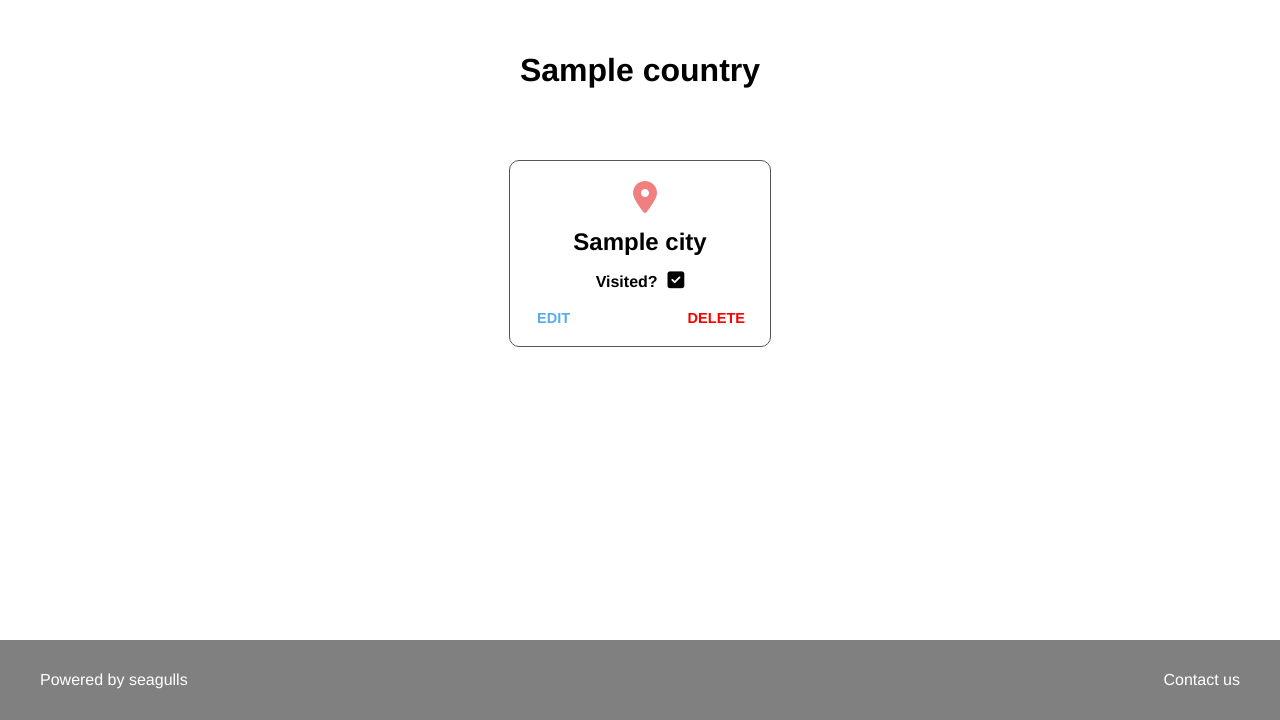
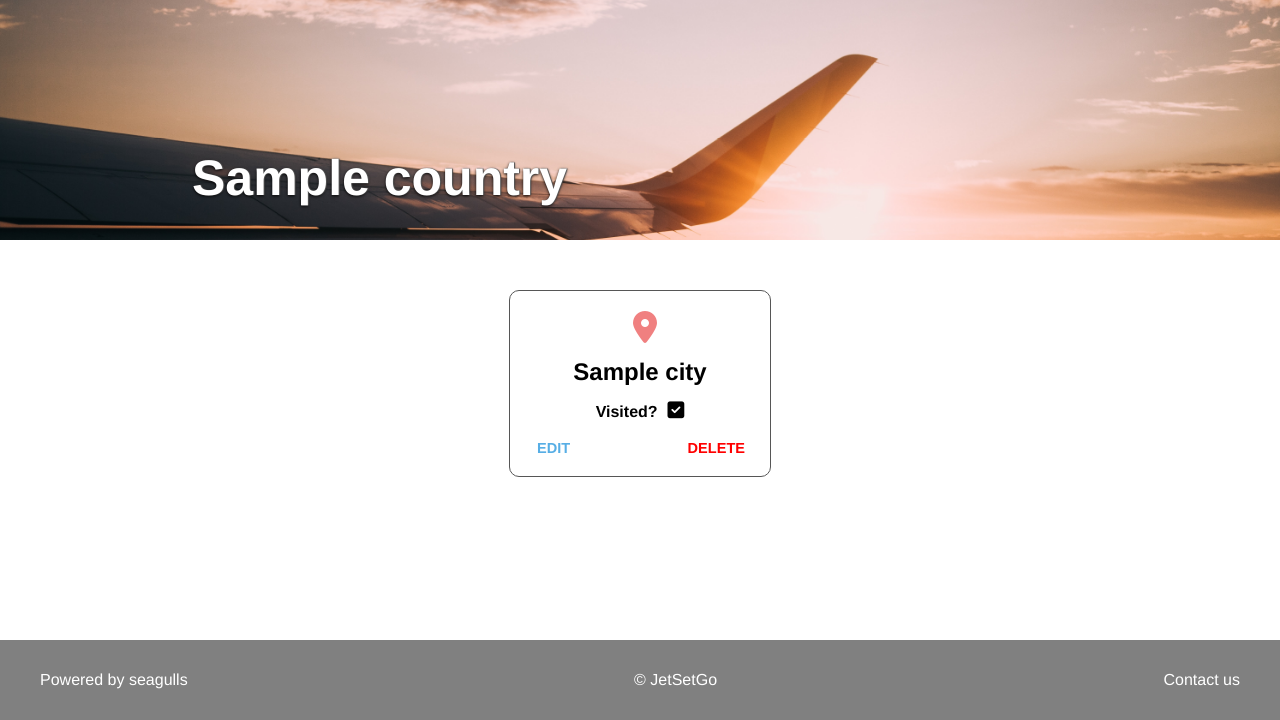
Before and after one commit to Corrine2212/project_01_travel_bucket_list, a Flask app: page /countries/1 in a window 1280 px wide. Shown: the part 80-800 px from the top of the page. Run offline with Flask 3, Linux system fonts and the light colour scheme; a database or web service that is not in the repository returns one stand-in record (values such as "Sample title"); some libraries are stand-ins or nearby versions.

Commit message:
added a header image or country single view

```diff
--- a/controllers/cities_controller.py
+++ b/controllers/cities_controller.py
@@ -73,4 +73,4 @@ def update_city(id):
 @cities_blueprint.route('/cities/<id>/delete', methods=["POST"])
 def delete_city(id):
     city_repository.delete(id)
-    return redirect('/countries/show.html')
+    return redirect(request.referrer)
--- a/controllers/countries_controller.py
+++ b/controllers/countries_controller.py
@@ -76,3 +76,8 @@ def update_country(id):
 def delete_country(id):
     country_repository.delete(id)
     return redirect('/countries')
+
+
+@countries_blueprint.route('/countries')
+def contact_us():
+    return render_template('/countries/contact.html')
--- a/static/style.css
+++ b/static/style.css
@@ -296,6 +296,31 @@ button:hover {
     background-position: center center;
 }
 
+.country-name-wrapper {
+    /* width: 100%; */
+    position: absolute;
+    top: 28%;
+    transform: translateY(-50%);
+    text-align: left;
+    color: white;
+    text-shadow:
+    1px 0px 1px #565656, 0px 1px 3px #000000;
+    font-size: 50px;
+}
+
+.country-banner {
+    min-height: 100%;
+    min-width: 1024px;
+    width: 100%;
+    height: 30vh;
+    background-image: url('images/nils-nedel-ONpGBpns3cs-unsplash.jpg');
+    background-repeat: no-repeat;
+    background-size: cover;
+    background-attachment: fixed;
+    background-position: top top;
+
+}
+
 @media screen and (max-width: 1024px) { /* Specific to this particular image */
     #home-image {
         left: 50%;
@@ -311,7 +336,7 @@ button:hover {
     padding: 20px;
     display: flex;
     justify-content: space-evenly;
-    align-items: center;
+    align-items: first baseline;
     text-align: center;
     line-height: 18px;
     margin-top: 50px;
@@ -381,16 +406,16 @@ button:hover {
 
 .add-wrapper-cities > h1 {
     text-align: center;
-
-
 }
 
 .add-wrapper-cities button {
     text-align: center;
 }
+
 .city-wrapper {
     display: flex;
     justify-content: space-evenly;
+    margin-top: 0px;
 }
 
 
--- a/templates/base.html
+++ b/templates/base.html
@@ -37,7 +37,8 @@
     </main>
     <footer>
         <p>Powered by seagulls</p>
-        <p>Contact us</p>
+        <p>&copy JetSetGo</p>
+        <p><a href="{{ url_for('countries.contact_us') }}"></a>Contact us</p>
     </footer>
 </body>
 
--- a/templates/cities/new.html
+++ b/templates/cities/new.html
@@ -14,6 +14,7 @@
         <div>
             <label for="country">Country:</label>
             <select id="country" name="country_id">
+                <option value="" disabled selected>Select a Country</option>
             {% for country in all_countries %}
                 <option value="{{ country.id }}">{{ country.country_name }}</option>
             {% endfor %}
@@ -21,8 +22,9 @@
         </div>
 
         <div>
-            <label for="visited">Visited:</label>
+            <label for="visited">Visited?</label>
             <select id="visited" name="visited">
+                <i><option value="" disabled selected hidden>Select from dropdown</option></i>
                 <option value="True">Visited</option>
                 <option value="False">Not Visited</option>
             </select>
--- a/templates/countries/new.html
+++ b/templates/countries/new.html
@@ -18,7 +18,7 @@
     </div> #}
 
         <div>
-            <label for="visited">Visited:</label>
+            <label for="visited">Visited?</label>
             <select id="visited" name="visited">
                 <option value="True">Visited</option>
                 <option value="False">Not Visited</option>
--- a/templates/countries/show.html
+++ b/templates/countries/show.html
@@ -1,14 +1,16 @@
 {% extends 'base.html' %}
 {% block content %}
 
+<div class="country-banner">
+</div>
 
 <div class="add-wrapper-cities">
-    <h1>{{ country.country_name }}</h1>
+    <h1 class="country-name-wrapper">{{ country.country_name }}</h1>
 
     <div class="city-wrapper">
         {% for city in all_cities %}
         {% if city.country.id == country.id  %}
-        <div class="countries-cities">
+        <div class="cities">
             <div class="content">
                 <i class="fa-solid fa-location-dot fa-2x" style="color: #f08080;"></i>
 
```
Also changed, not shown: console.py (+16 -0 lines), static/images/nils-nedel-ONpGBpns3cs-unsplash.jpg (added).
